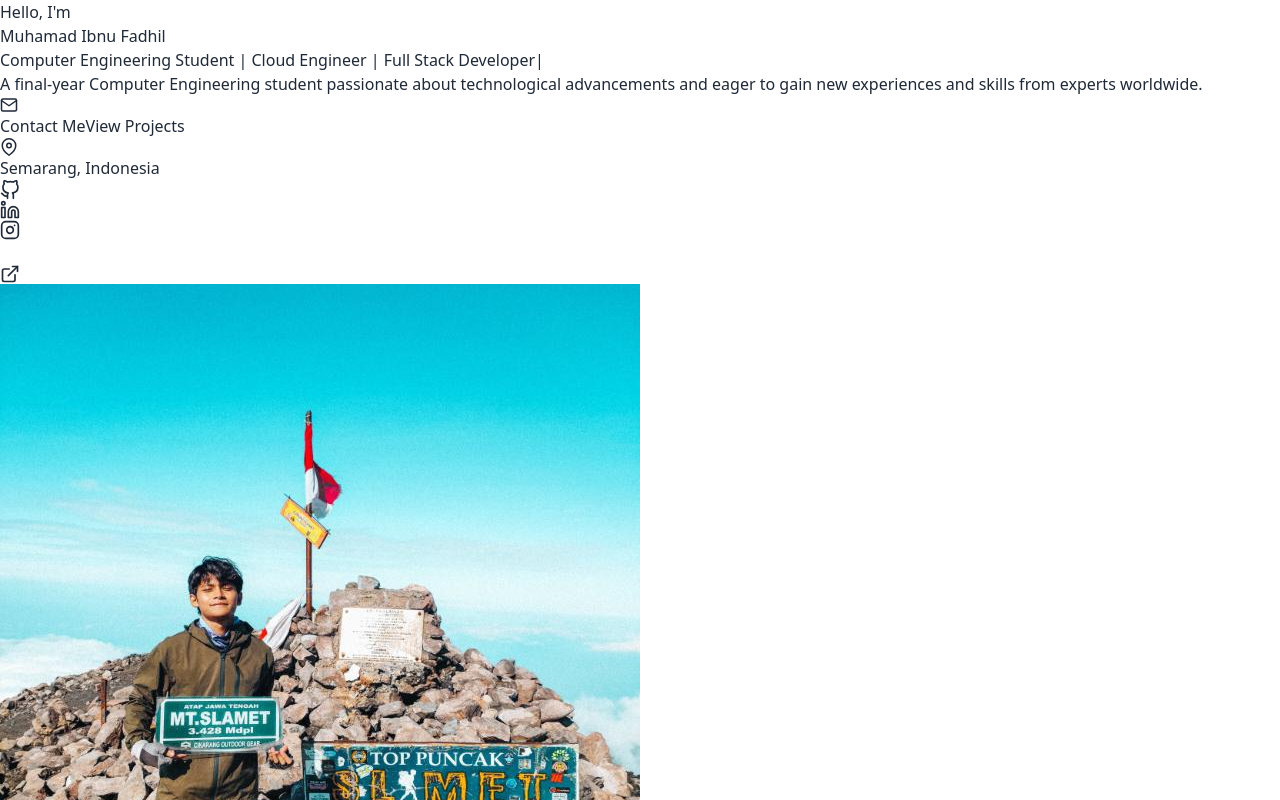
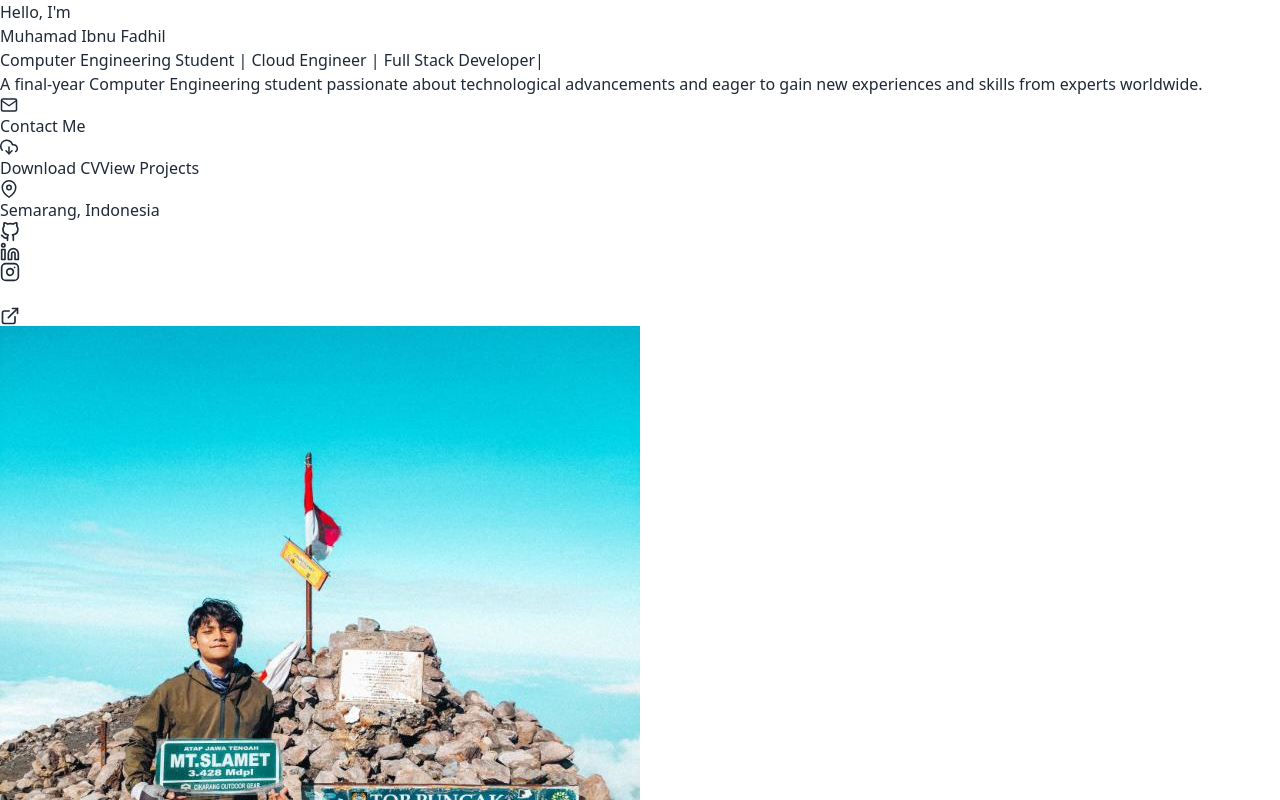
Before and after one commit to gelaws-hub/ibnu-porto, a React (Vite) app: page / in a window 1280 px wide. Shown: the part 880-1680 px from the top of the page. Built offline with nearby package versions, Linux system fonts and the light colour scheme.

Commit message:
fix some icons

```diff
--- a/src/components/Footer.jsx
+++ b/src/components/Footer.jsx
@@ -1,4 +1,5 @@
-import { Heart } from "react-feather"
+import { ExternalLink, GitHub, Heart, Instagram, Linkedin } from "react-feather"
+import { FiverrIcon } from "../assets/fiverr-icon"
 
 const Footer = () => {
   const currentYear = new Date().getFullYear()
@@ -63,19 +64,7 @@ const Footer = () => {
                 className="text-gray-600 hover:text-gray-900 dark:text-gray-400 dark:hover:text-white transition-colors duration-300"
                 aria-label="GitHub"
               >
-              <svg
-                xmlns="http://www.w3.org/2000/svg"
-                width="20"
-                height="20"
-                viewBox="0 0 24 24"
-                fill="none"
-                stroke="currentColor"
-                strokeWidth="2"
-                strokeLinecap="round"
-                strokeLinejoin="round"
-              >
-                <path d="M9 19c-5 1.5-5-2.5-7-3m14 6v-3.87a3.37 3.37 0 0 0-.94-2.61c3.14-.35 6.44-1.54 6.44-7A5.44 5.44 0 0 0 20 4.77 5.07 5.07 0 0 0 19.91 1S18.73.65 16 2.48a13.38 13.38 0 0 0-7 0C6.27.65 5.09 1 5.09 1A5.07 5.07 0 0 0 5 4.77a5.44 5.44 0 0 0-1.5 3.78c0 5.42 3.3 6.61 6.44 7A3.37 3.37 0 0 0 9 18.13V22"></path>
-              </svg>
+                <GitHub size={20} />
               </a>
               <a
                 href="https://www.linkedin.com/in/muhamad-ibnu-fadhil"
@@ -84,21 +73,25 @@ const Footer = () => {
                 className="text-gray-600 hover:text-gray-900 dark:text-gray-400 dark:hover:text-white transition-colors duration-300"
                 aria-label="LinkedIn"
               >
-              <svg
-                xmlns="http://www.w3.org/2000/svg"
-                width="20"
-                height="20"
-                viewBox="0 0 24 24"
-                fill="none"
-                stroke="currentColor"
-                strokeWidth="2"
-                strokeLinecap="round"
-                strokeLinejoin="round"
+                <Linkedin size={20} />
+              </a>
+              <a
+                href="https://www.instagram.com/ibnu_fadhil22"
+                target="_blank"
+                rel="noopener noreferrer"
+                className="text-gray-600 hover:text-gray-900 dark:text-gray-400 dark:hover:text-white transition-colors duration-300"
+                aria-label="Instagram"
               >
-                <path d="M16 8a6 6 0 0 1 6 6v7h-4v-7a2 2 0 0 0-2-2 2 2 0 0 0-2 2v7h-4v-7a6 6 0 0 1 6-6z"></path>
-                <rect x="2" y="9" width="4" height="12"></rect>
-                <circle cx="4" cy="4" r="2"></circle>
-              </svg>
+                <Instagram size={20} />
+              </a>
+              <a
+                href="https://fiverr.com/vid_designer"
+                target="_blank"
+                rel="noopener noreferrer"
+                className="text-gray-600 hover:text-gray-900 dark:text-gray-400 dark:hover:text-white transition-colors duration-300"
+                aria-label="Instagram"
+              >
+                <FiverrIcon className="text-gray-600 hover:text-gray-900 dark:text-gray-400 dark:hover:text-white transition-colors duration-300 pb-[4px]" size={20} />
               </a>
               <a
                 href="https://ibnu-fadhil.my.id"
@@ -107,21 +100,7 @@ const Footer = () => {
                 className="text-gray-600 hover:text-gray-900 dark:text-gray-400 dark:hover:text-white transition-colors duration-300"
                 aria-label="Website"
               >
-              <svg
-                xmlns="http://www.w3.org/2000/svg"
-                width="20"
-                height="20"
-                viewBox="0 0 24 24"
-                fill="none"
-                stroke="currentColor"
-                strokeWidth="2"
-                strokeLinecap="round"
-                strokeLinejoin="round"
-              >
-                <circle cx="12" cy="12" r="10"></circle>
-                <line x1="2" y1="12" x2="22" y2="12"></line>
-                <path d="M12 2a15.3 15.3 0 0 1 4 10 15.3 15.3 0 0 1-4 10 15.3 15.3 0 0 1-4-10 15.3 15.3 0 0 1 4-10z"></path>
-              </svg>
+                <ExternalLink size={20} />
               </a>
             </div>
         </div>
--- a/src/components/Hero.jsx
+++ b/src/components/Hero.jsx
@@ -1,6 +1,5 @@
 "use client";
 
-import { HugeiconsIcon } from "@hugeicons/react";
 import { useState, useEffect } from "react";
 import {
   GitHub,
@@ -9,28 +8,10 @@ import {
   MapPin,
   ExternalLink,
   Instagram,
+  DownloadCloud,
 } from "react-feather";
 
-const FiverrIcon = (props) => (
-  <svg
-    xmlns="http://www.w3.org/2000/svg"
-    viewBox="0 0 24 24"
-    width={24}
-    height={24}
-    color={"#ffffff"}
-    fill={"none"}
-    className={`${props.className}`}
-    {...props}
-  >
-    <path
-      d="M15.3517 3C15.3517 2.5286 15.3517 2.29289 15.2052 2.14645C15.0588 2 14.8231 2 14.3517 2H11.6173C8.89563 2 6.52177 4.50923 6.68066 8.5H5C4.5286 8.5 4.29289 8.5 4.14645 8.64645C4 8.79289 4 9.0286 4 9.5V11C4 11.4714 4 11.7071 4.14645 11.8536C4.29289 12 4.5286 12 5 12H7V21C7 21.4714 7 21.7071 7.14645 21.8536C7.29289 22 7.5286 22 8 22H10C10.4714 22 10.7071 22 10.8536 21.8536C11 21.7071 11 21.4714 11 21V12H15.5306V21C15.5306 21.4714 15.5306 21.7071 15.677 21.8536C15.8235 22 16.0592 22 16.5306 22H19C19.4714 22 19.7071 22 19.8536 21.8536C20 21.7071 20 21.4714 20 21V10.5C20 9.55719 20 9.08579 19.7071 8.79289C19.4142 8.5 18.9428 8.5 18 8.5H11V7.22923C11 6.5 11.5 5.5 12.797 5.5H14.3517C14.8231 5.5 15.0588 5.5 15.2052 5.35355C15.3517 5.20711 15.3517 4.9714 15.3517 4.5V3Z"
-      stroke="currentColor"
-      strokeWidth="1.5"
-      strokeLinecap="round"
-      strokeLinejoin="round"
-    />
-  </svg>
-);
+import { FiverrIcon } from "../assets/fiverr-icon"
 
 const Hero = () => {
   const [typedText, setTypedText] = useState("");
@@ -79,6 +60,13 @@ const Hero = () => {
             >
               <Mail size={18} className="mr-2" />
               Contact Me
+            </a>
+            <a
+              href="/CV_Muhamad-Ibnu-Fadhil.pdf"
+              target="_blank"
+              className="px-6 py-3 bg-teal-600 hover:bg-teal-700 text-white rounded-lg transition-colors duration-300 flex items-center"
+            >
+             <DownloadCloud size={18} className="mr-2" /> Download CV
             </a>
             <a
               href="#projects"
```
Lines whose indentation alone changed are shown as unchanged.
